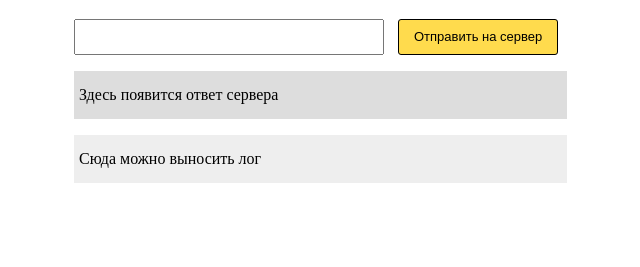
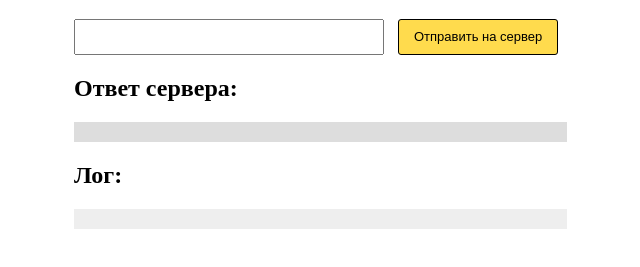
Before and after one commit to Alivander/SHRI-2018-homework-08, a plain HTML site: page index.html in a window 1280 px wide. Shown: the part 61-328 px from the top of the page, without its empty margins (246-886 px from the left). Drawn offline with Linux system fonts and the light colour scheme.

Commit message:
corrects html

```diff
--- a/index.html
+++ b/index.html
@@ -13,10 +13,10 @@
                 <input class="view-stub__input"/>
                 <button class="view-stub__apply">Отправить на сервер</button>
             </div>
-            <p class="view-stub__label"> Здесь появится ответ сервера</p>
+            <h2>Ответ сервера:</h2>
+            <div class="view-stub__label"></div>
         </div>
-        <div class="log">
-            Сюда можно выносить лог
-        </div>
+        <h2>Лог:</h2>
+        <div class="log"></div>
     </body>
 </html>
```
